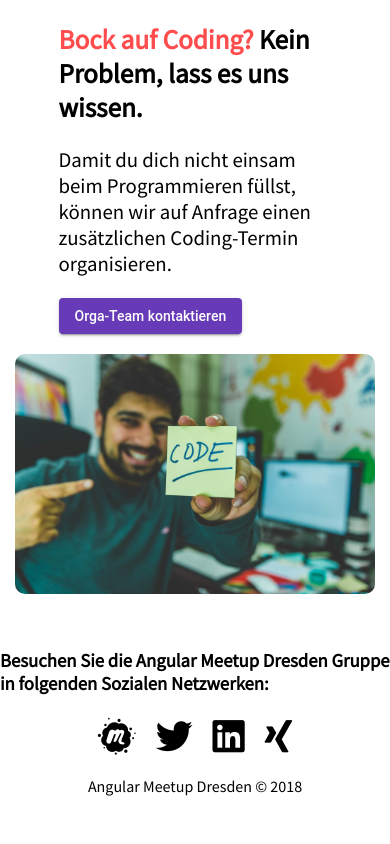
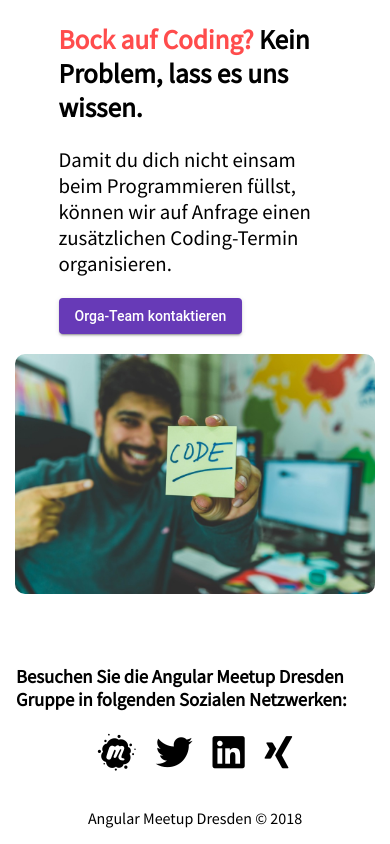
Before and after one commit to gregor-doroschenko/angular-dresden-website, an Angular app: page / in a window 390 px wide. Shown: the part 2980-3824 px from the top of the page. Before the commit the page ends 3792 px from the top, so only its background shows below. Built offline with nearby package versions, Linux system fonts and the light colour scheme.

Commit message:
add responsiveness for follow us links

```diff
--- a/src/app/app.component.scss
+++ b/src/app/app.component.scss
@@ -1,3 +1,5 @@
+@import "src/assets/styles/_queries";
+
 .container {
   background: white;
   box-shadow: 0px 0px 30px rgba(0,0,0,0.4);
@@ -9,6 +11,7 @@
   .follow-us {
     display: grid;
     justify-items: center;
+    margin: 1em;
   }
 }
 
```
